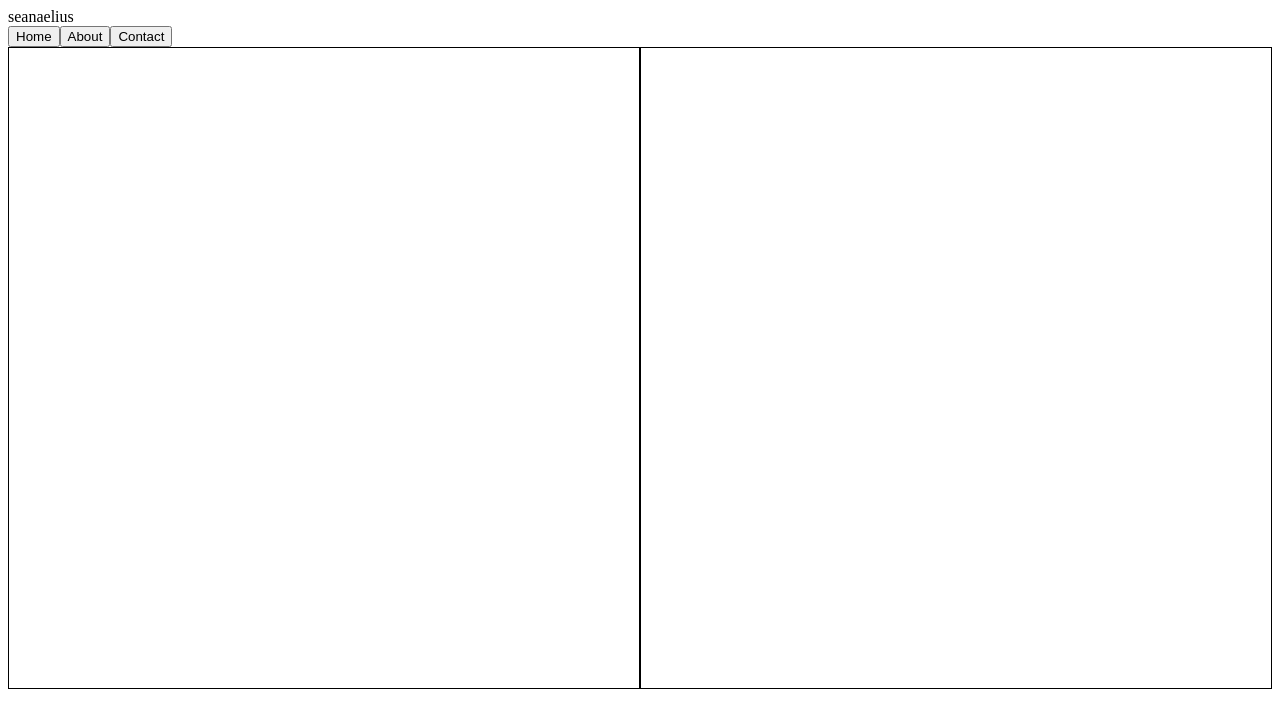
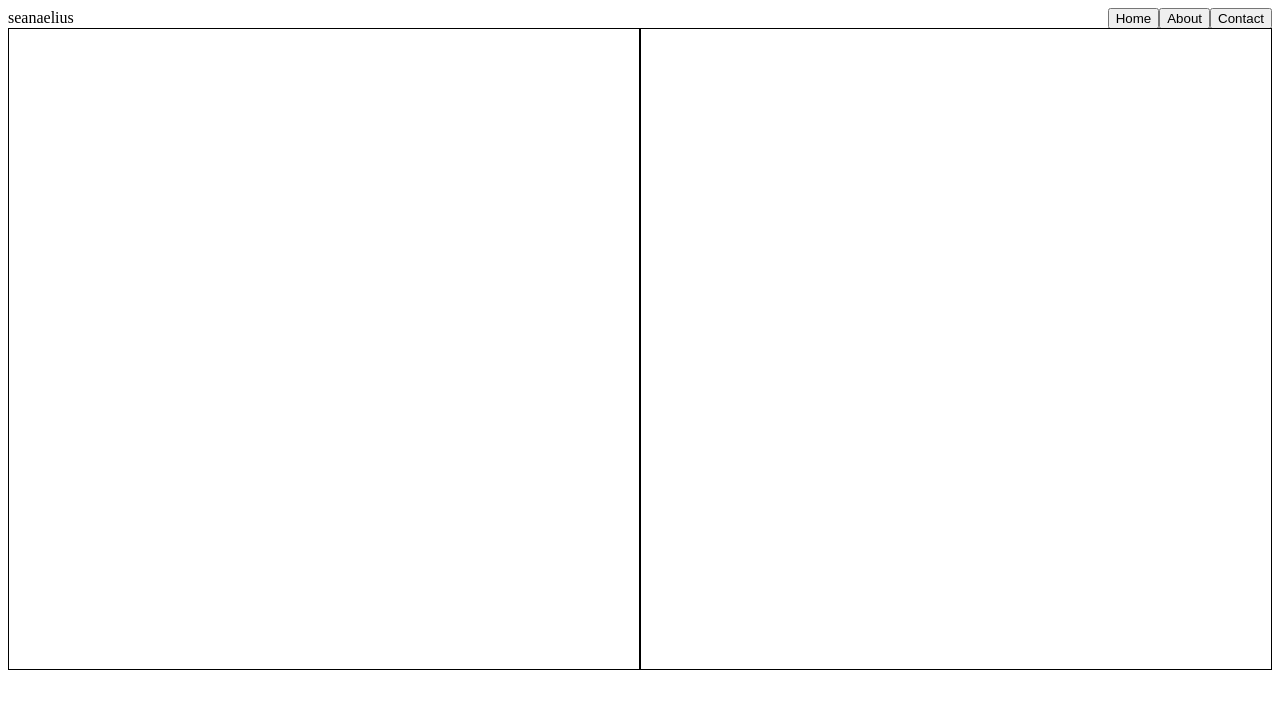
Before and after one commit to seanaelius/portfolio-website, a website built with webpack: page src/template.html in a window 1280 px wide. Built offline with nearby package versions, Linux system fonts and the light colour scheme.

Commit message:
Clean up home.js Dynamically add nav_bar to body instead of content to clear content easily Add basic styling to nav bar

```diff
--- a/src/components/home.js
+++ b/src/components/home.js
@@ -3,19 +3,24 @@ import { mainContent } from "..";
 
 const home = (function() {
     const add = () => {
+
     //DEFINE INTRO
     const intro = document.createElement("div")
     intro.classList.add("intro")
-    mainContent.appendChild(intro)
 
     //DEFINE LS, RS
     const left_side = document.createElement("div")
     left_side.classList.add("ls-intro")
     const right_side = document.createElement("div")
     right_side.classList.add("rs-intro")
+
+    //ADD LS, RS TO INTRO
     intro.appendChild(left_side)
     intro.appendChild(right_side)
 
+    //ADD INTRO TO CONTENT DIV
+    mainContent.appendChild(intro)
+
     }
-    return {add}
+    return { add }
 })();
--- a/src/components/nav_bar/nav_bar.js
+++ b/src/components/nav_bar/nav_bar.js
@@ -1,5 +1,6 @@
 export { nav };
 import { mainContent } from "../..";
+const body = document.querySelector("body")
 
 const nav = (function() {
     const add = () => {
@@ -46,7 +47,7 @@ const nav = (function() {
     header.appendChild(nav_bar)
 
     //ADD HEADER TO MAIN CONTENT
-    mainContent.appendChild(header)
+    body.prepend(header)
     }
     return { add }
 })();
--- a/src/styles.css
+++ b/src/styles.css
@@ -13,3 +13,14 @@ h1 {
 .intro{
     display: flex;
 }
+
+header{
+    display: flex;
+    align-items: center;
+    justify-content: space-between;
+    height: 2.5vh;
+}
+
+nav {
+    display: flex;
+}
```
